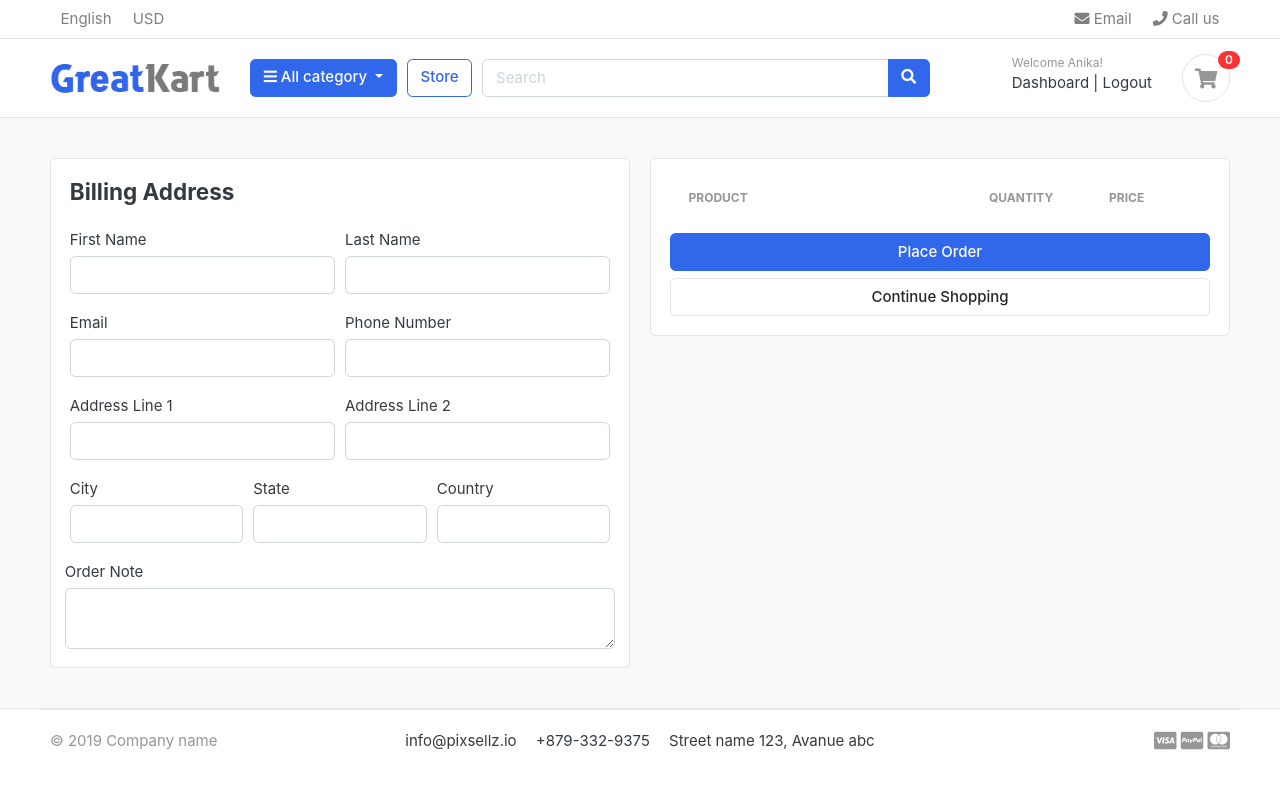
After one commit to anikahaider70/greatekart-django, a Django app: page /cart/checkout/ in a window 1280 px wide. The commit adds this page. Run offline with Django 5.2, Linux system fonts and the light colour scheme; a user stored in the database is signed in; data comes from the database, SQL or seed files in the repository; both versions use the stored data as it was after the commit; lists and menus that the app fills with data are empty; some libraries are stand-ins or nearby versions; some web fonts are replaced.

Commit message:
handled cart and checkout page for the logged in users

```diff
--- a/carts/context_processors.py
+++ b/carts/context_processors.py
@@ -1,16 +1,22 @@
 from .models import Cart, CartItem
 from .views import _cart_id
+from django.core.exceptions import ObjectDoesNotExist
 
 def counter(request):
     cart_count = 0
     if 'admin' in request.path:
         return {}
-    else:
-        try:
+    try:
+        if request.user.is_authenticated:
+            cart_items = CartItem.objects.filter(user=request.user)
+        else:
             cart = Cart.objects.get(cart_id=_cart_id(request))
             cart_items = CartItem.objects.filter(cart=cart)
-            for item in cart_items:
-                cart_count += item.quantity
-        except Cart.DoesNotExist:
-            cart_count = 0
+
+        for item in cart_items:
+            cart_count += item.quantity
+
+    except ObjectDoesNotExist:
+        cart_count = 0
+
     return dict(cart_count=cart_count)
--- a/carts/models.py
+++ b/carts/models.py
@@ -1,5 +1,6 @@
 from django.db import models
 from store.models import Product, Variation
+from accounts.models import Account
 
 class Cart(models.Model):
     cart_id = models.CharField(max_length=250, blank=True)
@@ -10,9 +11,10 @@ class Cart(models.Model):
 
 
 class CartItem(models.Model):
+    user = models.ForeignKey(Account, on_delete=models.CASCADE, null=True)
     product = models.ForeignKey(Product, on_delete=models.CASCADE)
     variations = models.ManyToManyField(Variation, blank=True)
-    cart = models.ForeignKey(Cart, on_delete=models.CASCADE)
+    cart = models.ForeignKey(Cart, on_delete=models.CASCADE, null=True)
     quantity = models.IntegerField(default=1)
     is_active = models.BooleanField(default=True)
 
--- a/carts/urls.py
+++ b/carts/urls.py
@@ -7,4 +7,6 @@ urlpatterns = [
     path('remove_cart/<int:product_id>/<int:cart_item_id>/', views.remove_cart, name='remove_cart'),
     path('remove_cart_item/<int:product_id>/<int:cart_item_id>/', views.remove_cart_item, name='remove_cart_item'),
     path('', views.cart, name='cart'),
+
+    path('checkout/', views.checkout, name='checkout'),
 ]
--- a/carts/views.py
+++ b/carts/views.py
@@ -2,7 +2,7 @@ from django.shortcuts import render, redirect, get_object_or_404
 from store.models import Product, Variation
 from .models import Cart, CartItem
 from django.core.exceptions import ObjectDoesNotExist
-
+from django.contrib.auth.decorators import login_required
 
 def _cart_id(request):
     cart = request.session.session_key
@@ -12,82 +12,160 @@ def _cart_id(request):
 
 
 def add_cart(request, product_id):
+    current_user = request.user
     product = Product.objects.get(id=product_id)
-    product_variation = []
-    if request.method == 'POST':
-        for item in request.POST:
-            key = item
-            value = request.POST[key]
-            try:
-                variation = Variation.objects.get(
-                    product=product,
-                    variation_category__iexact=key,
-                    variation_value__iexact=value
+
+    if current_user.is_authenticated:
+        product_variation = []
+        if request.method == 'POST':
+            for item in request.POST:
+                key = item
+                value = request.POST[key]
+                try:
+                    variation = Variation.objects.get(
+                        product=product,
+                        variation_category__iexact=key,
+                        variation_value__iexact=value
+                    )
+                    product_variation.append(variation)
+                except:
+                    pass
+
+        is_cart_item_exists = CartItem.objects.filter(
+            product=product, user=current_user
+        ).exists()
+
+        if is_cart_item_exists:
+            cart_items = CartItem.objects.filter(product=product, user=current_user)
+            ex_var_list = []
+            ids = []
+
+            for item in cart_items:
+                ex_var_list.append(list(item.variations.all()))
+                ids.append(item.id)
+
+            if product_variation in ex_var_list:
+                index = ex_var_list.index(product_variation)
+                item = CartItem.objects.get(id=ids[index])
+                item.quantity += 1
+                item.save()
+            else:
+                item = CartItem.objects.create(
+                    product=product, quantity=1, user=current_user
                 )
-                product_variation.append(variation)
-            except:
-                pass
+                item.variations.add(*product_variation)
+        else:
+            item = CartItem.objects.create(
+                product=product, quantity=1, user=current_user
+            )
+            item.variations.add(*product_variation)
+
+    else:
+        # NOT authenticated user
+        product_variation = []
+        if request.method == 'POST':
+            for item in request.POST:
+                key = item
+                value = request.POST[key]
+                try:
+                    variation = Variation.objects.get(
+                        product=product,
+                        variation_category__iexact=key,
+                        variation_value__iexact=value
+                    )
+                    product_variation.append(variation)
+                except:
+                    pass
+
+        cart, _ = Cart.objects.get_or_create(cart_id=_cart_id(request))
+
+        is_cart_item_exists = CartItem.objects.filter(
+            product=product, cart=cart
+        ).exists()
+
+        if is_cart_item_exists:
+            cart_items = CartItem.objects.filter(product=product, cart=cart)
+            ex_var_list = []
+            ids = []
+
+            for item in cart_items:
+                ex_var_list.append(list(item.variations.all()))
+                ids.append(item.id)
+
+            if product_variation in ex_var_list:
+                index = ex_var_list.index(product_variation)
+                item = CartItem.objects.get(id=ids[index])
+                item.quantity += 1
+                item.save()
+            else:
+                item = CartItem.objects.create(
+                    product=product, quantity=1, cart=cart
+                )
+                item.variations.add(*product_variation)
+        else:
+            item = CartItem.objects.create(
+                product=product, quantity=1, cart=cart
+            )
+            item.variations.add(*product_variation)
+
+    return redirect('cart')
 
 
-    product_variation = sorted(product_variation, key=lambda v: v.id)
+def add_cart_item(request, cart_item_id):
+    if request.user.is_authenticated:
+        item = CartItem.objects.filter(id=cart_item_id, user=request.user).first()
+    else:
+        cart = Cart.objects.filter(cart_id=_cart_id(request)).first()
+        item = CartItem.objects.filter(id=cart_item_id, cart=cart).first()
 
-    cart, created = Cart.objects.get_or_create(cart_id=_cart_id(request))
-    cart_items = CartItem.objects.filter(product=product, cart=cart)
-
-
-    for item in cart_items:
-        existing_variations = sorted(list(item.variations.all()), key=lambda v: v.id)
-
-        if existing_variations == product_variation:
-            item.quantity += 1
-            item.save()
-            break
-    else:
-        item = CartItem.objects.create(product=product, quantity=1, cart=cart)
-        if product_variation:
-            item.variations.add(*product_variation)
+    if item:
+        item.quantity += 1
         item.save()
 
     return redirect("cart")
 
 
-def add_cart_item(request, cart_item_id):
-    item = CartItem.objects.get(id=cart_item_id)
-    item.quantity += 1
-    item.save()
-    return redirect("cart")
+def remove_cart(request, product_id, cart_item_id):
+    product = get_object_or_404(Product, id=product_id)
 
-
-def remove_cart(request, product_id, cart_item_id):
-    cart = Cart.objects.get(cart_id=_cart_id(request))
-    product = get_object_or_404(Product, id=product_id)
     try:
-        cart_item = CartItem.objects.get(product=product, cart=cart, id=cart_item_id)
+        if request.user.is_authenticated:
+           cart_item = CartItem.objects.get(product=product, user=request.user, id=cart_item_id)
+        else:
+            cart = Cart.objects.get(cart_id=_cart_id(request))
+            cart_item = CartItem.objects.get(product=product, cart=cart, id=cart_item_id)
         if cart_item.quantity > 1:
             cart_item.quantity -= 1
             cart_item.save()
         else:
             cart_item.delete()
-    except CartItem.DoesNotExist:
+    except:
         pass
-    return redirect("cart")
+    return redirect('cart')
 
 
 def remove_cart_item(request, product_id, cart_item_id):
-    cart = Cart.objects.get(cart_id=_cart_id(request))
     product = get_object_or_404(Product, id=product_id)
-    cart_item  = CartItem.objects.get(product=product, cart=cart, id=cart_item_id)
+    if request.user.is_authenticated:
+        cart_item = CartItem.objects.get(product=product, user=request.user, id=cart_item_id)
+    else:
+        cart = Cart.objects.get(cart_id=_cart_id(request))
+        cart_item = CartItem.objects.get(product=product, cart=cart, id=cart_item_id)
     cart_item.delete()
-
-    return redirect("cart")
+    return redirect('cart')
 
 
 def cart(request, total=0, quantity=0, cart_item=None):
     tax = 0
     grand_total = 0
+    cart_items = []
+
     try:
-        cart = Cart.objects.get(cart_id=_cart_id(request))
-        cart_items = CartItem.objects.filter(cart=cart, is_active=True)
+        if request.user.is_authenticated:
+            cart_items = CartItem.objects.filter(user=request.user, is_active=True)
+        else:
+            cart = Cart.objects.get(cart_id=_cart_id(request))
+            cart_items = CartItem.objects.filter(cart=cart, is_active=True)
 
         for cart_item in cart_items:
             total += cart_item.product.price * cart_item.quantity
@@ -97,7 +175,7 @@ def cart(request, total=0, quantity=0, cart_item=None):
         grand_total = total + tax
 
     except ObjectDoesNotExist:
-        cart_items = []
+        pass
 
     context = {
         'total': total,
@@ -107,3 +185,40 @@ def cart(request, total=0, quantity=0, cart_item=None):
         'grand_total': grand_total,
     }
     return render(request, 'store/cart.html', context)
+
+
+@login_required(login_url='login')
+def checkout(request):
+    total = 0
+    quantity = 0
+    tax = 0
+    grand_total = 0
+    cart_items = []
+
+    try:
+        if request.user.is_authenticated:
+            cart_items = CartItem.objects.filter(user=request.user, is_active=True)
+        else:
+            cart = Cart.objects.get(cart_id=_cart_id(request))
+            cart_items = CartItem.objects.filter(cart=cart, is_active=True)
+
+
+        for item in cart_items:
+            total += item.product.price * item.quantity
+            quantity += item.quantity
+
+        tax = (2 * total) / 100
+        grand_total = total + tax
+
+    except ObjectDoesNotExist:
+        pass  # variables already set to 0
+
+    context = {
+        'total': total,
+        'quantity': quantity,
+        'cart_items': cart_items,
+        'tax': tax,
+        'grand_total': grand_total,
+    }
+
+    return render(request, 'store/checkout.html', context)
--- /dev/null
+++ b/templates/store/checkout.html
@@ -0,0 +1,128 @@
+{% extends 'base.html' %}
+{% load static %}
+{% block content %}
+
+<section class="section-content padding-y bg">
+<div class="container">
+
+<div class="row">
+    <aside class="col-lg-6">
+        <div class="card">
+            <div class="card-body">
+                <h4 class="card-title mb-4">Billing Address</h4>
+                <form action="" method="POST">
+                    {% csrf_token %}
+                    <div class="form-row">
+                        <div class="col form-group">
+                            <label for="">First Name</label>
+                            <input type="text" name="first_name" class="form-control" required>
+                        </div>
+                        <div class="col form-group">
+                            <label for="">Last Name</label>
+                            <input type="text" name="last_name" class="form-control" required>
+                        </div>
+                    </div>
+                    <div class="form-row">
+                        <div class="col form-group">
+                            <label for="">Email</label>
+                            <input type="email" name="email" class="form-control" required>
+                        </div>
+                        <div class="col form-group">
+                            <label for="">Phone Number</label>
+                            <input type="text" name="phone" class="form-control" required>
+                        </div>
+                    </div>
+                    <div class="form-row">
+                        <div class="col form-group">
+                            <label for="">Address Line 1</label>
+                            <input type="text" name="address_line_1" class="form-control" required>
+                        </div>
+                        <div class="col form-group">
+                            <label for="">Address Line 2</label>
+                            <input type="text" name="address_line_2" class="form-control">
+                        </div>
+                    </div>
+                    <div class="form-row">
+                        <div class="col form-group">
+                            <label for="">City</label>
+                            <input type="text" name="city" class="form-control" required>
+                        </div>
+                        <div class="col form-group">
+                            <label for="">State</label>
+                            <input type="text" name="State" class="form-control" required>
+                        </div>
+                        <div class="col form-group">
+                            <label for="">Country</label>
+                            <input type="text" name="country" class="form-control" required>
+                        </div>
+                    </div>
+                    <div class="form-row">
+                        <label for="">Order Note</label>
+                        <textarea name="order_note" rows="2" class="form-control"></textarea>
+                    </div>
+
+            </div>
+        </div>
+    </aside>
+    <aside class="col-lg-6">
+        <div class="card">
+            <div class="card-body">
+                <table class="table table-borderless table-shopping-cart">
+                    <thead class="text-muted">
+                        <tr class="small text-uppercase">
+                            <th>Product</th>
+                            <th width="120">Quantity</th>
+                            <th width="120">Price</th>
+
+                        </tr>
+                    </thead>
+                    <tbody>
+                        {% for cart_item in cart_items %}
+                        <tr>
+                            <td>
+                                <figure class="itemside align-items-center">
+                                    <div class="aside">
+                                        <img src="{{ cart_item.product.images.url }}" class="img-sm"/>
+                                    </div>
+                                    <figcaption class="info">
+                                        <a href="{{ cart_item.product.get_url }}" class="title text-dark">
+                                            {{ cart_item.product.product_name }}
+                                        </a>
+                                        <p class="text-muted small">
+                                            {% for item in cart_item.variations.all %}
+                                            {{ item.variation_category|capfirst }}: {{ item.variation_value|capfirst }}<br>
+                                            {% endfor %}
+                                        </p>
+                                    </figcaption>
+                                </figure>
+                            </td>
+                            <td>
+                                <label for="">{{cart_item.quantity}}</label>
+                                </td>
+                                <td>
+                                    <div class="price-wrap">
+                                        <var class="price">${{ cart_item.sub_total }}</var>
+                                        <small class="text-muted">${{ cart_item.product.price }} each</small>
+                                    </div>
+                                </td>
+
+                            </tr>
+                            {% endfor %}
+                        </tbody>
+                    </table>
+
+                    <button type="submit" name="submit"  class="btn btn-primary btn-block">Place Order</button>
+                    <a href="{% url 'store' %}" class="btn btn-light btn-block">Continue Shopping</a>
+
+                    </form>
+                </div>
+            </div>
+
+        </aside>
+    </div>
+
+</div>
+
+</section>
+
+{% endblock %}
```
Also changed, not shown: accounts/views.py (+41 -3 lines), carts/forms.py (added, +25 -0 lines), templates/store/cart.html (+5 -3 lines), carts/migrations/0005_cartitem_user_alter_cartitem_cart.py (added), db.sqlite3.
